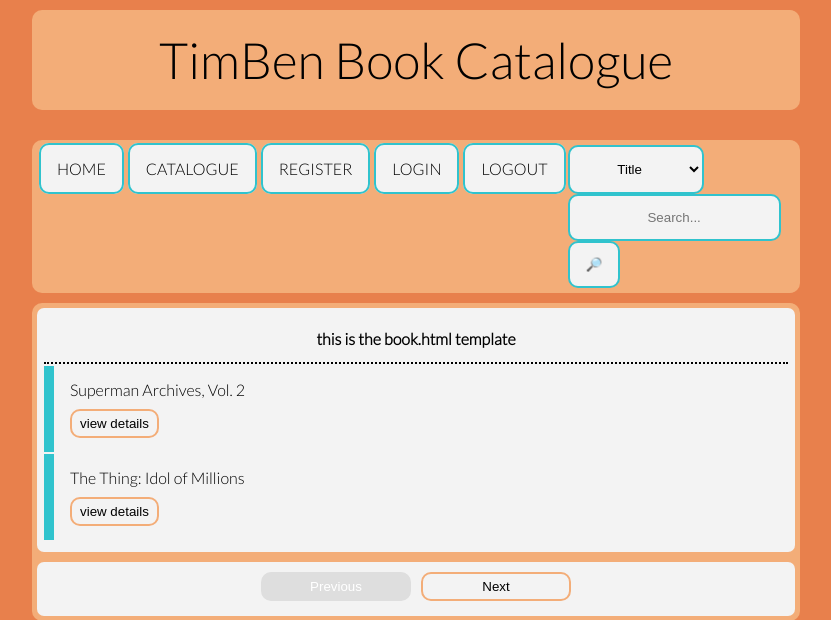
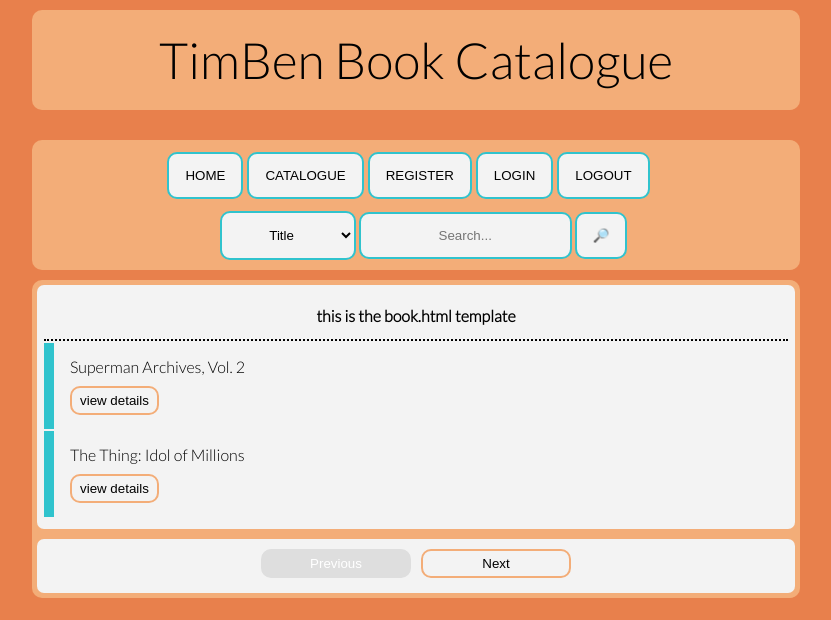
Before and after one commit to BenjaminWong67/CS235AssignmentBookShopWeb, a Flask app: page /catalogue/ in a window 1280 px wide. Shown: the top 620 px of the page, without its empty margins (224-1055 px from the left). Run offline with Flask 2, Linux system fonts and the light colour scheme; the visitor is signed in with stand-in values (Sample User, id 1).

Commit message:
fixed top-bar no wrap bug

```diff
--- a/library/static/css/main.css
+++ b/library/static/css/main.css
@@ -27,8 +27,8 @@ body {
     border-radius: 10px;
     display:flex;
     flex-direction: row;
-    flex-wrap: nowrap;
-    justify-content: space-between;
+    flex-wrap: wrap;
+    justify-content: space-around;
     padding:5px;
     background: #F3AD78;
 }
@@ -57,22 +57,25 @@ body {
 /* top-bar elements */
 #nav {
     padding:0px;
-    margin:0px;
+    margin:5px 20px 5px 5px;
 }
 #search {
     padding:0px;
-    margin:0px;
+    margin:5px 5px 5px 20px;
 }
 nav ul {
     display: flex;
     flex-direction: row;
-    margin:0px; padding: 14px 0px;
+    flex-wrap: wrap;
+    margin: 0px;
+    padding: 0px;
 }
 nav ul li {
     list-style-type: none;
-    padding:0px 2px;
+    padding: 0px;
+    margin: 2px 2px;
 }
-nav ul li a {
+nav ul li button {
     border:2px solid #30C3CD;
     border-radius: 10px;
     color: black;
@@ -80,9 +83,9 @@ nav ul li a {
     text-decoration: none;
     padding: 14px 16px;
     background-color: #F3F3F3;
-    margin: 2px 0px;
+    margin:0px;
 }
-nav ul li a:hover {
+nav ul li button:hover {
     background-color: #cfc4b0;
 }
 div#search select, div#search input {
--- a/library/templates/navigation.html
+++ b/library/templates/navigation.html
@@ -1,9 +1,9 @@
 <nav>
     <ul>
-        <li><a class="btn-nav" href="{{ url_for('home_bp.home')}}">HOME</a></li>
-        <li><a class="btn-nav" href="{{ url_for('books_bp.books_catalogue')}}">CATALOGUE</a></li>
-        <li><a class="btn-nav" href="{{ url_for('authentication_bp.register')}}">REGISTER</a></li>
-        <li><a class="btn-nav" href="{{ url_for('authentication_bp.login')}}">LOGIN</a></li>
-        <li><a class="btn-nav" href="{{ url_for('authentication_bp.logout')}}">LOGOUT</a></li>
+        <li><button onclick=location.href="{{ url_for('home_bp.home')}}">HOME</button></li>
+        <li><button onclick=location.href="{{ url_for('books_bp.books_catalogue')}}">CATALOGUE</button></li>
+        <li><button onclick=location.href="{{ url_for('authentication_bp.register')}}">REGISTER</button></li>
+        <li><button onclick=location.href="{{ url_for('authentication_bp.login')}}">LOGIN</button></li>
+        <li><button onclick=location.href="{{ url_for('authentication_bp.logout')}}">LOGOUT</button></li>
     </ul>
 </nav>
```
